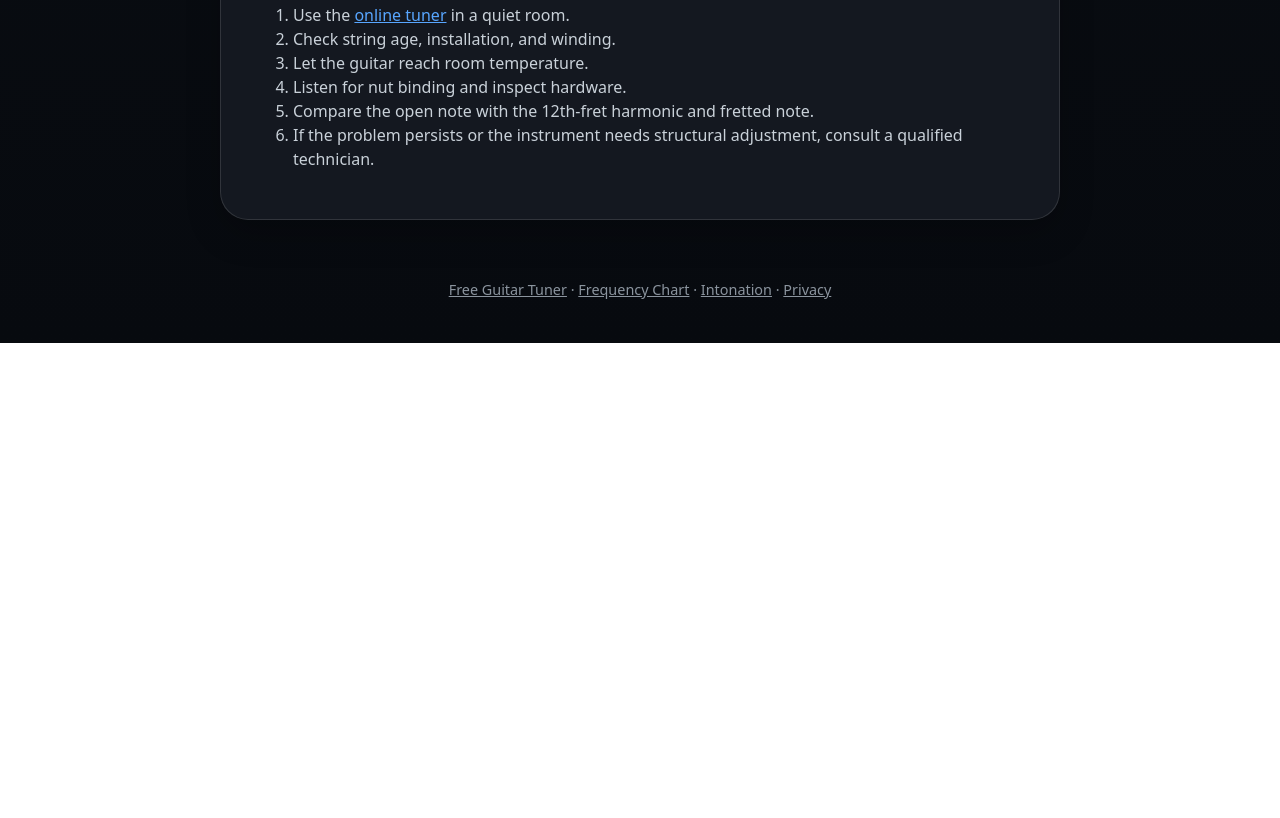
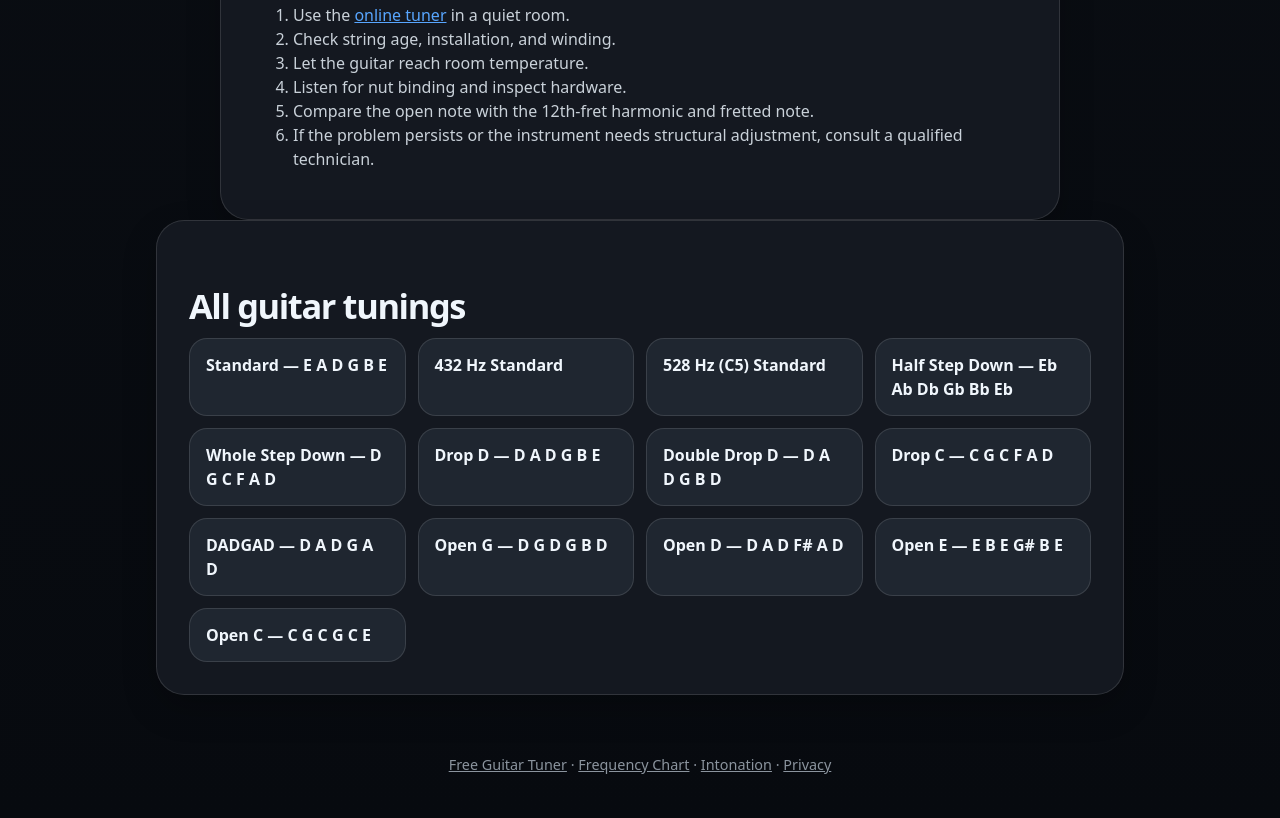
Before and after one commit to noahbsark/guitar-tuner, a plain HTML site: page why-does-my-guitar-keep-going-out-of-tune.html in a window 1280 px wide. Shown: the part 1710-2528 px from the top of the page. Before the commit the page ends 2053 px from the top, so only its background shows below. Drawn offline with Linux system fonts and the light colour scheme.

Commit message:
Standardize complete tuning list

```diff
--- a/why-does-my-guitar-keep-going-out-of-tune.html
+++ b/why-does-my-guitar-keep-going-out-of-tune.html
@@ -53,6 +53,16 @@
       <h2>A practical troubleshooting order</h2>
       <ol><li>Use the <a href="index.html">online tuner</a> in a quiet room.</li><li>Check string age, installation, and winding.</li><li>Let the guitar reach room temperature.</li><li>Listen for nut binding and inspect hardware.</li><li>Compare the open note with the 12th-fret harmonic and fretted note.</li><li>If the problem persists or the instrument needs structural adjustment, consult a qualified technician.</li></ol>
     </article>
+
+    <section class="content-card all-tunings-card" data-all-tunings>
+      <h2>All guitar tunings</h2>
+      <div class="grid-links">
+        <a href="index.html">Standard — E A D G B E</a><a href="432-hz-guitar-tuner.html">432 Hz Standard</a><a href="528-hz-guitar-tuner.html">528 Hz (C5) Standard</a>
+        <a href="half-step-down-guitar-tuner.html">Half Step Down — Eb Ab Db Gb Bb Eb</a><a href="whole-step-down-guitar-tuner.html">Whole Step Down — D G C F A D</a>
+        <a href="drop-d-guitar-tuner.html">Drop D — D A D G B E</a><a href="double-drop-d-guitar-tuner.html">Double Drop D — D A D G B D</a><a href="drop-c-guitar-tuner.html">Drop C — C G C F A D</a>
+        <a href="dadgad-guitar-tuner.html">DADGAD — D A D G A D</a><a href="open-g-guitar-tuner.html">Open G — D G D G B D</a><a href="open-d-guitar-tuner.html">Open D — D A D F# A D</a><a href="open-e-guitar-tuner.html">Open E — E B E G# B E</a><a href="open-c-guitar-tuner.html">Open C — C G C G C E</a>
+      </div>
+    </section>
   </main>
   <footer class="footer"><p><a href="index.html">Free Guitar Tuner</a> · <a href="guitar-string-frequency-chart.html">Frequency Chart</a> · <a href="guitar-intonation-guide.html">Intonation</a> · <a href="privacy.html">Privacy</a></p></footer>
 </body>
```
